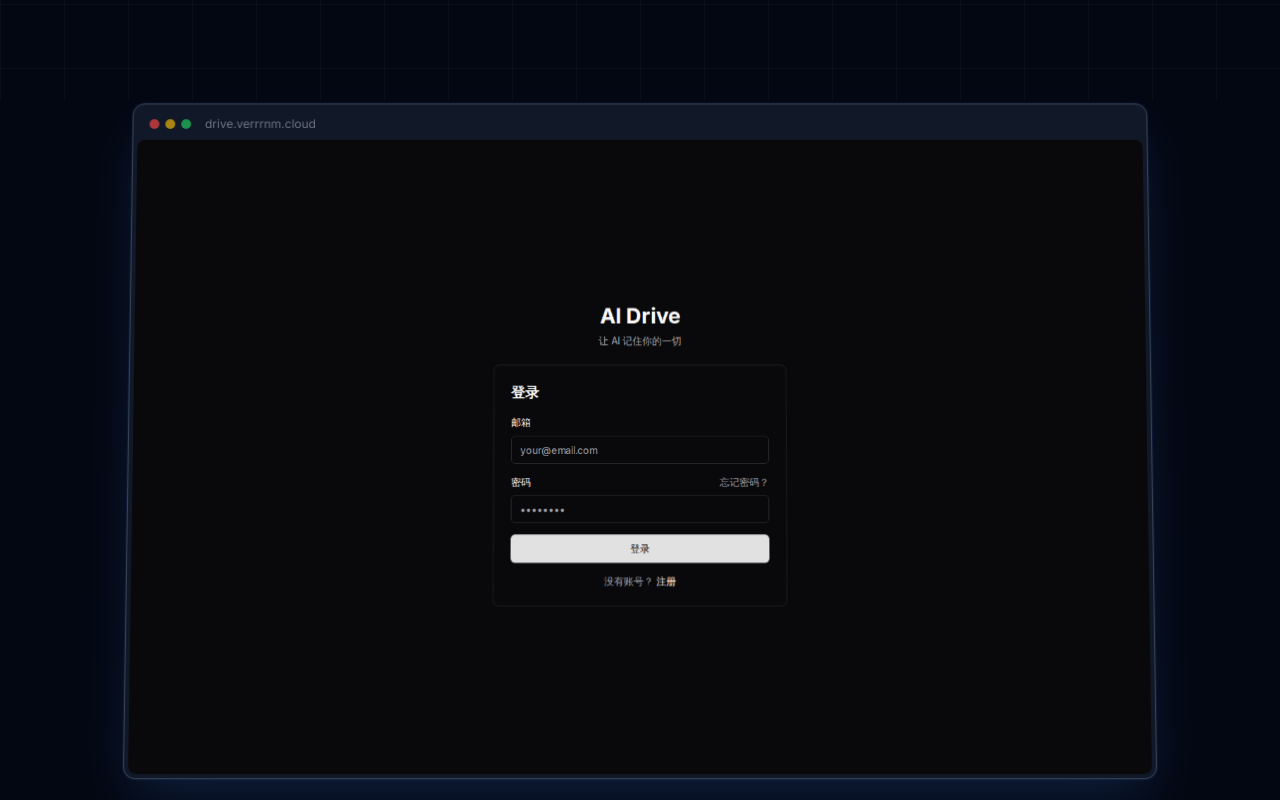
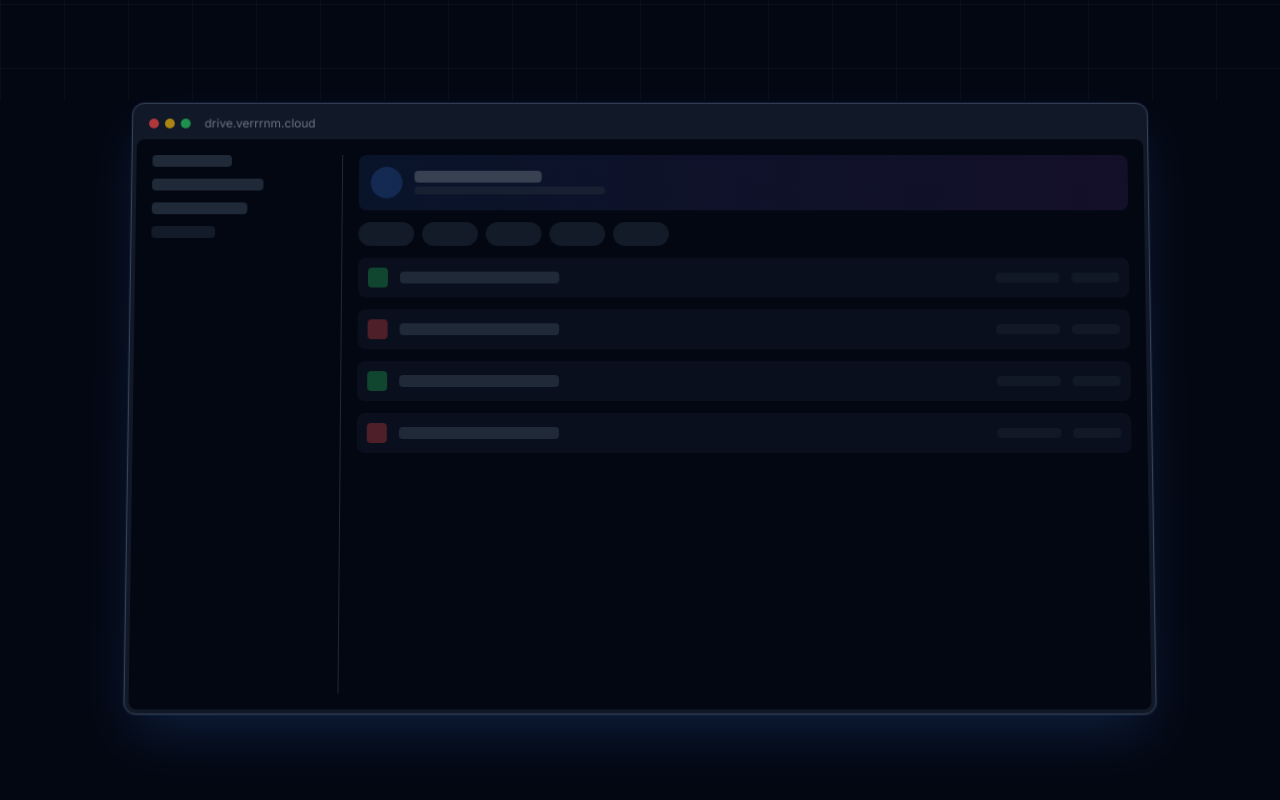
Before and after one commit to DriveMem/drivemem, a Next.js app in the folder apps/web/: page / in a window 1280 px wide. Shown: the part 700-1500 px from the top of the page. Built offline with nearby package versions, Linux system fonts and the light colour scheme.

Commit message:
fix(web): landing page revert to CSS mockup - screenshots showed login page

```diff
--- a/apps/web/src/app/page.tsx
+++ b/apps/web/src/app/page.tsx
@@ -94,7 +94,29 @@ export default function LandingPage() {
               <div className="h-2.5 w-2.5 rounded-full bg-green-500/70" />
               <span className="ml-2 text-xs text-gray-500">drive.verrrnm.cloud</span>
             </div>
-            <img src="/screenshots/dashboard.png" alt="AI Drive Dashboard" className="w-full rounded-lg" />
+            <div className="aspect-[16/9] rounded-lg bg-gray-950 p-4 flex gap-4">
+              <div className="w-48 border-r border-gray-800 pr-4 space-y-3">
+                <div className="h-3 w-20 rounded bg-gray-800" />
+                <div className="h-3 w-28 rounded bg-gray-800" />
+                <div className="h-3 w-24 rounded bg-gray-800" />
+                <div className="h-3 w-16 rounded bg-gray-800/60" />
+              </div>
+              <div className="flex-1 space-y-3">
+                <div className="flex items-center gap-3 rounded-lg bg-gradient-to-r from-blue-500/10 to-purple-500/10 p-3">
+                  <div className="h-8 w-8 rounded-full bg-blue-500/20" />
+                  <div className="space-y-1"><div className="h-3 w-32 rounded bg-gray-700" /><div className="h-2 w-48 rounded bg-gray-800/60" /></div>
+                </div>
+                <div className="flex gap-2">{[1,2,3,4,5].map(i => <div key={i} className="h-6 w-14 rounded-full bg-gray-800/60" />)}</div>
+                {[1,2,3,4].map(i => (
+                  <div key={i} className="flex items-center gap-3 rounded-lg bg-gray-900/50 p-2.5">
+                    <div className={`h-5 w-5 rounded ${i%2===0 ? 'bg-red-500/30' : 'bg-green-500/30'}`} />
+                    <div className="h-3 w-40 rounded bg-gray-800" />
+                    <div className="ml-auto h-2.5 w-16 rounded bg-gray-800/40" />
+                    <div className="h-2.5 w-12 rounded bg-gray-800/40" />
+                  </div>
+                ))}
+              </div>
+            </div>
           </div>
         </div>
       </section>
@@ -166,13 +188,9 @@ export default function LandingPage() {
                 <h3 className="text-2xl font-bold sm:text-3xl">{f.title}</h3>
                 <p className="text-gray-400 leading-relaxed">{f.desc}</p>
               </div>
-              {/* real screenshot */}
-              <div className="w-full flex-1 overflow-hidden rounded-2xl border border-gray-800">
-                <img
-                  src={f.title === "AI 对话" || f.title === "引用来源" ? "/screenshots/chat.png" : "/screenshots/dashboard.png"}
-                  alt={f.title}
-                  className="w-full rounded-2xl"
-                />
+              {/* feature illustration */}
+              <div className="flex h-48 w-full flex-1 items-center justify-center rounded-2xl border border-gray-800 bg-gradient-to-br from-gray-900 to-gray-950">
+                <f.icon className="h-16 w-16 text-gray-700" />
               </div>
             </div>
           </FadeIn>
```
